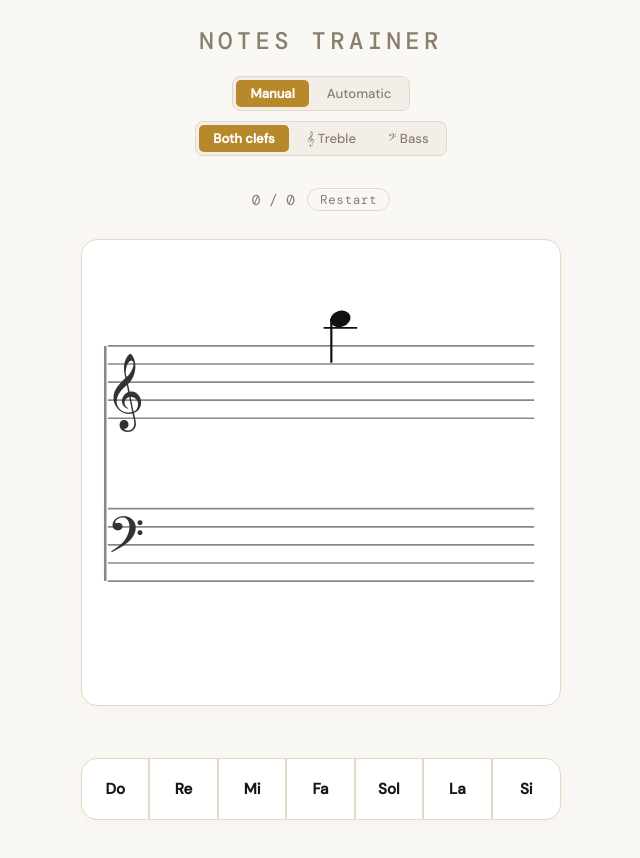
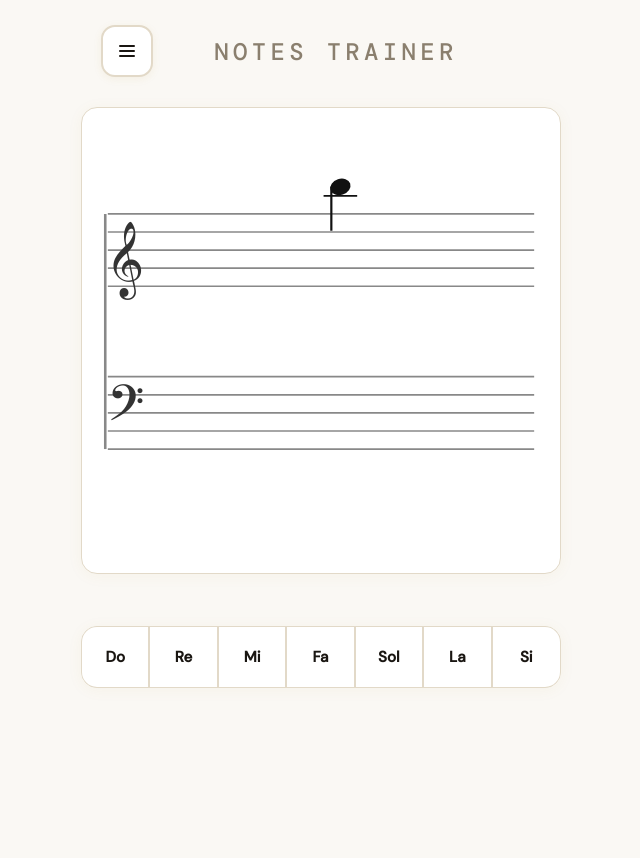
Before and after one commit to franCbisc/notes-trainer, a React (Vite) app: page / in a window 1280 px wide. Shown: the whole page, without its empty margins (319-959 px from the left). After the commit the page ends 800 px from the top, so only its background shows below. Built offline with nearby package versions, Linux system fonts and the light colour scheme; a web font is replaced by a local one.

Commit message:
setting panel to order filters and configurations

```diff
--- a/src/features/noteReader/NoteReaderPage.tsx
+++ b/src/features/noteReader/NoteReaderPage.tsx
@@ -2,8 +2,8 @@
  * NoteReaderPage - Main page component for the Note Reader quiz
  */
 
-import React, { FC, useEffect, useState } from "react";
-import { GrandStaff, AnswersButtons, ModeToggle, ClefToggle, KeySelector } from "./components";
+import React, { FC, useEffect, useRef, useState } from "react";
+import { GrandStaff, AnswersButtons, SettingsPanel } from "./components";
 import { useNoteGeneration, useQuizState, usePitchDetection } from "./hooks";
 import { NOTE_NAMES, KEY_SIGNATURES } from "./constants";
 import { ClefFilter } from "./types";
@@ -13,12 +13,14 @@ export const NoteReaderPage: FC = () => {
     const [clefFilter, setClefFilter] = useState<ClefFilter>("both");
     const [selectedKey, setSelectedKey] = useState<string>("Do");
     const [mode, setMode] = useState<"manual" | "automatic">("manual");
+    const [settingsOpen, setSettingsOpen] = useState(false);
+    const settingsBtnRef = useRef<HTMLButtonElement>(null);
 
     // Key accidentals only apply in automatic mode
     const keyAccidentals = mode === "automatic" ? (KEY_SIGNATURES[selectedKey] ?? []) : [];
 
     const { generateRandomNote } = useNoteGeneration(clefFilter, keyAccidentals);
-    const { current, answered, selected, score, advance, handleAnswer, resetQuiz, percentage } =
+    const { current, answered, selected, advance, handleAnswer } =
         useQuizState(generateRandomNote);
     const { detectedNote, detectedFrequency, clarity, isListening, permission, startListening, stopListening } =
         usePitchDetection();
@@ -78,21 +80,34 @@ export const NoteReaderPage: FC = () => {
     return (
         <div className="root">
             <header className="header">
+                <div className="settingsAnchor">
+                    <button
+                        ref={settingsBtnRef}
+                        className={`settingsBtn${settingsOpen ? " settingsBtnActive" : ""}`}
+                        onClick={() => setSettingsOpen((o) => !o)}
+                        aria-label="Settings"
+                        aria-expanded={settingsOpen}
+                    >
+                        <svg width="20" height="20" viewBox="0 0 20 20" fill="none" aria-hidden="true">
+                            <rect x="2" y="4"  width="16" height="2" rx="1" fill="currentColor"/>
+                            <rect x="2" y="9"  width="16" height="2" rx="1" fill="currentColor"/>
+                            <rect x="2" y="14" width="16" height="2" rx="1" fill="currentColor"/>
+                        </svg>
+                    </button>
+                    <SettingsPanel
+                        open={settingsOpen}
+                        onClose={() => setSettingsOpen(false)}
+                        mode={mode}
+                        onModeChange={(m) => { setMode(m); setSettingsOpen(false); }}
+                        clefFilter={clefFilter}
+                        onClefChange={setClefFilter}
+                        selectedKey={selectedKey}
+                        onKeyChange={setSelectedKey}
+                    />
+                </div>
                 <h1 className="title">Notes trainer</h1>
-                <ModeToggle mode={mode} onChange={setMode} />
-                <div className="clefFilterRow">
-                    <ClefToggle clefFilter={clefFilter} onChange={setClefFilter} />
-                </div>
-                {mode === "automatic" && (
-                    <KeySelector selectedKey={selectedKey} onChange={setSelectedKey} />
-                )}
+                <div className="headerSpacer" aria-hidden="true" />
             </header>
-
-            <div className="scoreRow">
-                <span>{score.correct} / {score.total}</span>
-                {percentage !== null && <span className="pct">{percentage}%</span>}
-                <button className="resetBtn" onClick={() => resetQuiz()}>Restart</button>
-            </div>
 
             <div className="staffCard">
                 <GrandStaff
--- a/src/features/noteReader/components/index.ts
+++ b/src/features/noteReader/components/index.ts
@@ -8,3 +8,4 @@ export { ModeToggle } from "./ModeToggle";
 export { ClefToggle } from "./ClefToggle";
 export { KeySignatureAccidentals } from "./KeySignatureAccidentals";
 export { KeySelector } from "./KeySelector";
+export { SettingsPanel } from "./SettingsPanel";
--- a/src/style.css
+++ b/src/style.css
@@ -51,59 +51,169 @@ body {
 
 /* ─── Header ──────────────────────────────────────────────────────────────── */
 .header {
-  text-align: center;
-  margin-bottom: 32px;
+  display: flex;
+  align-items: center;
+  width: 100%;
+  max-width: 480px;
   padding: 0 20px;
+  margin-bottom: 30px;
 }
 
 .title {
+  flex: 1;
   font-family: 'DM Mono', monospace;
   font-size: 1.5rem;
   font-weight: 500;
   letter-spacing: 0.18em;
   text-transform: uppercase;
   color: var(--text-muted);
-  margin: 0 0 20px;
+  margin: 0;
+  text-align: center;
 }
 
-/* ─── Score row ───────────────────────────────────────────────────────────── */
-.scoreRow {
+.headerSpacer {
+  width: 52px; /* matches .settingsBtn width */
+  flex-shrink: 0;
+}
+
+/* ─── Settings gear button ────────────────────────────────────────────────── */
+.settingsAnchor {
+  position: relative;
+  flex-shrink: 0;
+  width: 82px;
+}
+
+.settingsBtn {
+  width: 52px;
+  height: 52px;
+  border-radius: 14px;
+  border: 2px solid var(--border);
+  background: var(--surface);
+  color: var(--text);
+  font-size: 1.2rem;
+  line-height: 1;
+  cursor: pointer;
   display: flex;
-  gap: 12px;
   align-items: center;
   justify-content: center;
-  margin-bottom: 28px;
-  padding: 0 20px;
-  font-family: 'DM Mono', monospace;
-  font-size: 0.9rem;
-  color: var(--text-muted);
+  transition: border-color 0.15s, color 0.15s, background 0.15s, box-shadow 0.15s;
+  -webkit-tap-highlight-color: transparent;
+  box-shadow: 0 2px 8px #b8892a14;
 }
 
-.pct {
+.settingsBtn:hover {
+  border-color: var(--accent);
   color: var(--accent);
-  background: var(--accent-light);
-  border-radius: 20px;
-  padding: 2px 10px;
-  font-size: 0.8rem;
+  box-shadow: 0 4px 14px #b8892a28;
 }
 
-.resetBtn {
-  padding: 2px 12px;
-  border-radius: 20px;
+.settingsBtnActive {
+  background: var(--accent);
+  border-color: var(--accent);
+  color: #fff;
+  box-shadow: 0 4px 14px #b8892a40;
+}
+
+/* ─── Settings panel (slide-down drawer) ─────────────────────────────────── */
+.settingsPanel {
+  position: absolute;
+  top: calc(100% + 8px);
+  left: 0;
+  width: min(300px, calc(100vw - 40px));
+  background: var(--surface);
   border: 1px solid var(--border);
+  border-radius: 14px;
+  box-shadow: 0 8px 32px #b8892a18;
+  padding: 6px 0;
+  z-index: 100;
+  opacity: 0;
+  pointer-events: none;
+  transform: translateY(-6px);
+  transition: opacity 0.18s ease, transform 0.18s ease;
+}
+
+.settingsPanelOpen {
+  opacity: 1;
+  pointer-events: auto;
+  transform: translateY(0);
+}
+
+.settingsRow {
+  display: flex;
+  align-items: center;
+  justify-content: space-between;
+  gap: 12px;
+  padding: 10px 16px;
+  border-bottom: 1px solid var(--border);
+}
+
+.settingsRow:last-child {
+  border-bottom: none;
+}
+
+.settingsLabel {
+  font-size: 0.8rem;
+  font-family: 'DM Mono', monospace;
+  color: var(--text-muted);
+  letter-spacing: 0.06em;
+  white-space: nowrap;
+  flex-shrink: 0;
+}
+
+.settingsToggleGroup {
+  display: flex;
+  gap: 3px;
+  background: var(--surface-alt);
+  border: 1px solid var(--border);
+  border-radius: 8px;
+  padding: 2px;
+}
+
+.settingsToggleBtn {
+  padding: 4px 10px;
+  border-radius: 6px;
+  border: none;
   background: transparent;
   color: var(--text-muted);
+  font-size: 0.78rem;
+  font-family: 'DM Sans', sans-serif;
+  font-weight: 500;
   cursor: pointer;
-  font-size: 0.8rem;
-  font-family: 'DM Mono', monospace;
-  letter-spacing: 0.04em;
-  transition: border-color 0.15s, color 0.15s;
+  transition: background 0.15s, color 0.15s;
+  white-space: nowrap;
+  -webkit-tap-highlight-color: transparent;
 }
 
-.resetBtn:hover {
+.settingsToggleBtn:hover {
+  color: var(--text);
+}
+
+.settingsToggleBtnActive {
+  background: var(--accent);
+  color: #fff;
+  font-weight: 600;
+}
+
+.settingsSelect {
+  flex: 1;
+  min-width: 0;
+  padding: 4px 8px;
+  border-radius: 7px;
+  border: 1px solid var(--border);
+  background: var(--surface-alt);
+  color: var(--text);
+  font-size: 0.8rem;
+  font-family: 'DM Sans', sans-serif;
+  cursor: pointer;
+  transition: border-color 0.15s;
+}
+
+.settingsSelect:focus {
+  outline: none;
   border-color: var(--accent);
-  color: var(--accent);
 }
+
+
 
 /* ─── Staff card ──────────────────────────────────────────────────────────── */
 .staffCard {
@@ -206,56 +316,6 @@ body {
 }
 
 
-/* ─── Mode toggle ─────────────────────────────────────────────────────────── */
-.modeToggleContainer {
-  display: flex;
-  align-items: center;
-  gap: 8px;
-  justify-content: center;
-}
-
-.modeToggleButtons {
-  display: flex;
-  gap: 4px;
-  border-radius: 8px;
-  background: var(--surface-alt);
-  border: 1px solid var(--border);
-  padding: 3px;
-}
-
-.modeBtn {
-  padding: 5px 14px;
-  border-radius: 5px;
-  border: none;
-  background: transparent;
-  color: var(--text-muted);
-  font-size: 0.82rem;
-  font-family: 'DM Sans', sans-serif;
-  font-weight: 500;
-  cursor: pointer;
-  transition: background 0.15s, color 0.15s;
-  -webkit-tap-highlight-color: transparent;
-}
-
-.modeBtn:hover:not(:disabled) {
-  color: var(--text);
-}
-
-.modeBtnActive {
-  background: var(--accent);
-  color: var(--surface);
-  font-weight: 600;
-}
-
-.modeBtnActive:hover {
-  background: var(--accent);
-  color: var(--surface);
-}
-
-.modeBtn:disabled {
-  opacity: 0.4;
-  cursor: not-allowed;
-}
 
 /* ─── Listening indicator ─────────────────────────────────────────────────── */
 .listeningIndicator {
@@ -295,90 +355,6 @@ body {
   letter-spacing: 0.04em;
 }
 
-/* ─── Clef filter toggle ──────────────────────────────────────────────────── */
-.clefFilterRow {
-  display: flex;
-  justify-content: center;
-  margin-top: 10px;
-}
-
-/* ─── Key selector ────────────────────────────────────────────────────────── */
-.keySelectorRow {
-  display: flex;
-  align-items: center;
-  justify-content: center;
-  gap: 8px;
-  margin-top: 10px;
-}
-
-.keySelectorLabel {
-  font-size: 0.82rem;
-  font-family: 'DM Sans', sans-serif;
-  color: var(--text-muted);
-  font-weight: 500;
-  white-space: nowrap;
-}
-
-.keySelectorSelect {
-  padding: 5px 10px;
-  border-radius: 8px;
-  border: 1px solid var(--border);
-  background: var(--surface-alt);
-  color: var(--text);
-  font-size: 0.82rem;
-  font-family: 'DM Sans', sans-serif;
-  font-weight: 500;
-  cursor: pointer;
-  appearance: auto;
-  transition: border-color 0.15s;
-}
-
-.keySelectorSelect:focus {
-  outline: none;
-  border-color: var(--accent);
-}
-
-.keySelectorSelect:hover {
-  border-color: var(--accent);
-}
-
-.clefToggleButtons {
-  display: flex;
-  gap: 4px;
-  border-radius: 8px;
-  background: var(--surface-alt);
-  border: 1px solid var(--border);
-  padding: 3px;
-}
-
-.clefBtn {
-  padding: 5px 14px;
-  border-radius: 5px;
-  border: none;
-  background: transparent;
-  color: var(--text-muted);
-  font-size: 0.82rem;
-  font-family: 'DM Sans', sans-serif;
-  font-weight: 500;
-  cursor: pointer;
-  transition: background 0.15s, color 0.15s;
-  -webkit-tap-highlight-color: transparent;
-}
-
-.clefBtn:hover {
-  color: var(--text);
-}
-
-.clefBtnActive {
-  background: var(--accent);
-  color: var(--surface);
-  font-weight: 600;
-}
-
-.clefBtnActive:hover {
-  background: var(--accent);
-  color: var(--surface);
-}
 
 /* ─── Mic permission prompt ───────────────────────────────────────────────── */
 .micPrompt {
```
Also changed, not shown: src/features/noteReader/components/SettingsPanel.tsx (added, +115 -0 lines), 1 other file (tests, documents, lock files or other folders).
